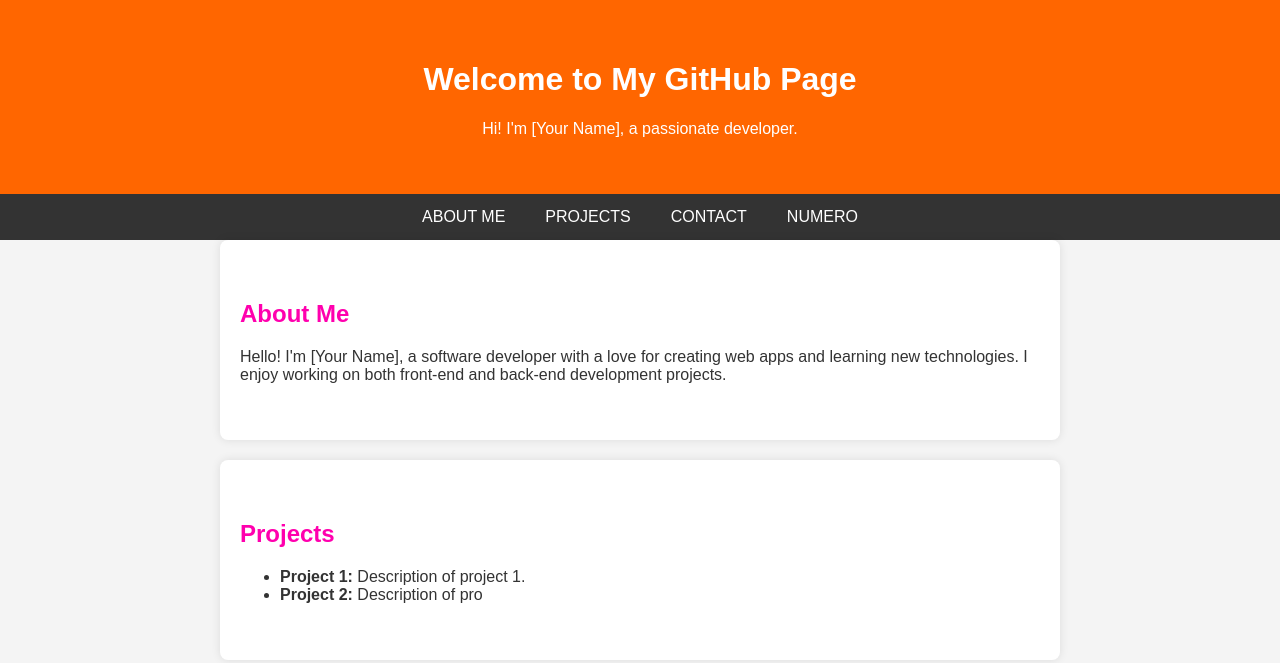
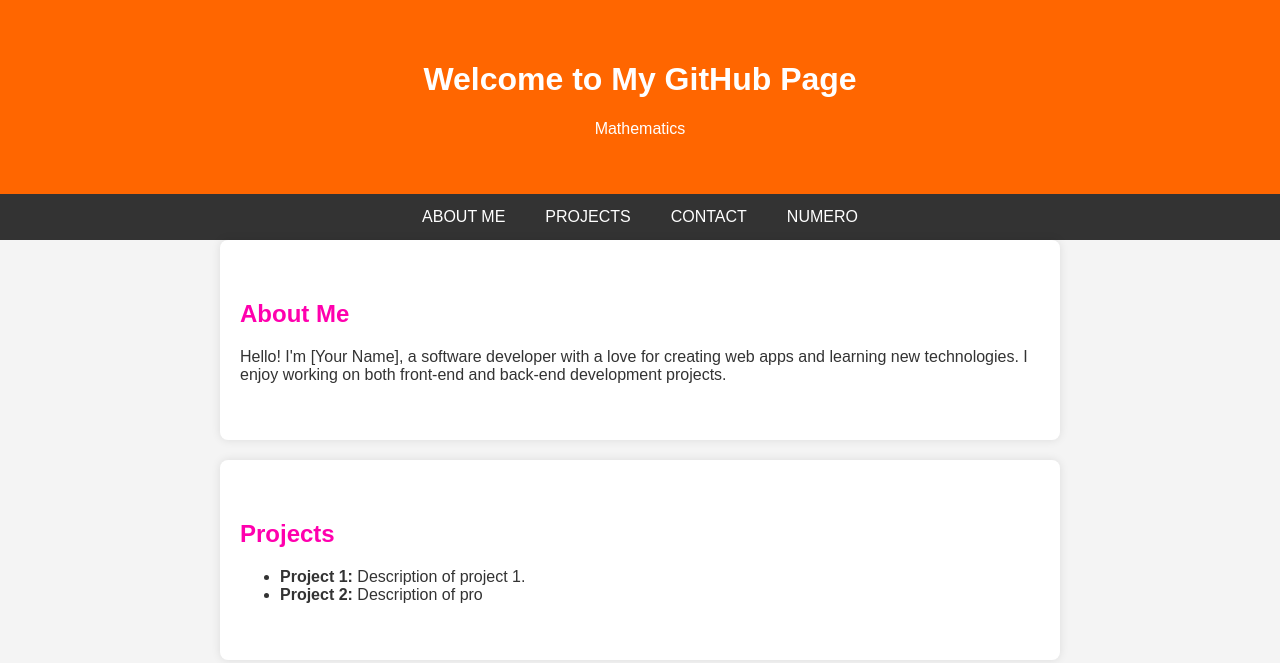
Before and after one commit to ronyramia/ronyramia.github.io, a plain HTML site: page index.html in a window 1280 px wide. Drawn offline with Linux system fonts and the light colour scheme.

Commit message:
Update index.html

```diff
--- a/index.html
+++ b/index.html
@@ -55,7 +55,9 @@
 <body>
   <header>
     <h1>Welcome to My GitHub Page</h1>
-    <p>Hi! I'm [Your Name], a passionate developer.</p>
+    <p>
+     <span class="auto-type">Mathematics</span>
+    </p>
   </header>
 
   <nav>
```
